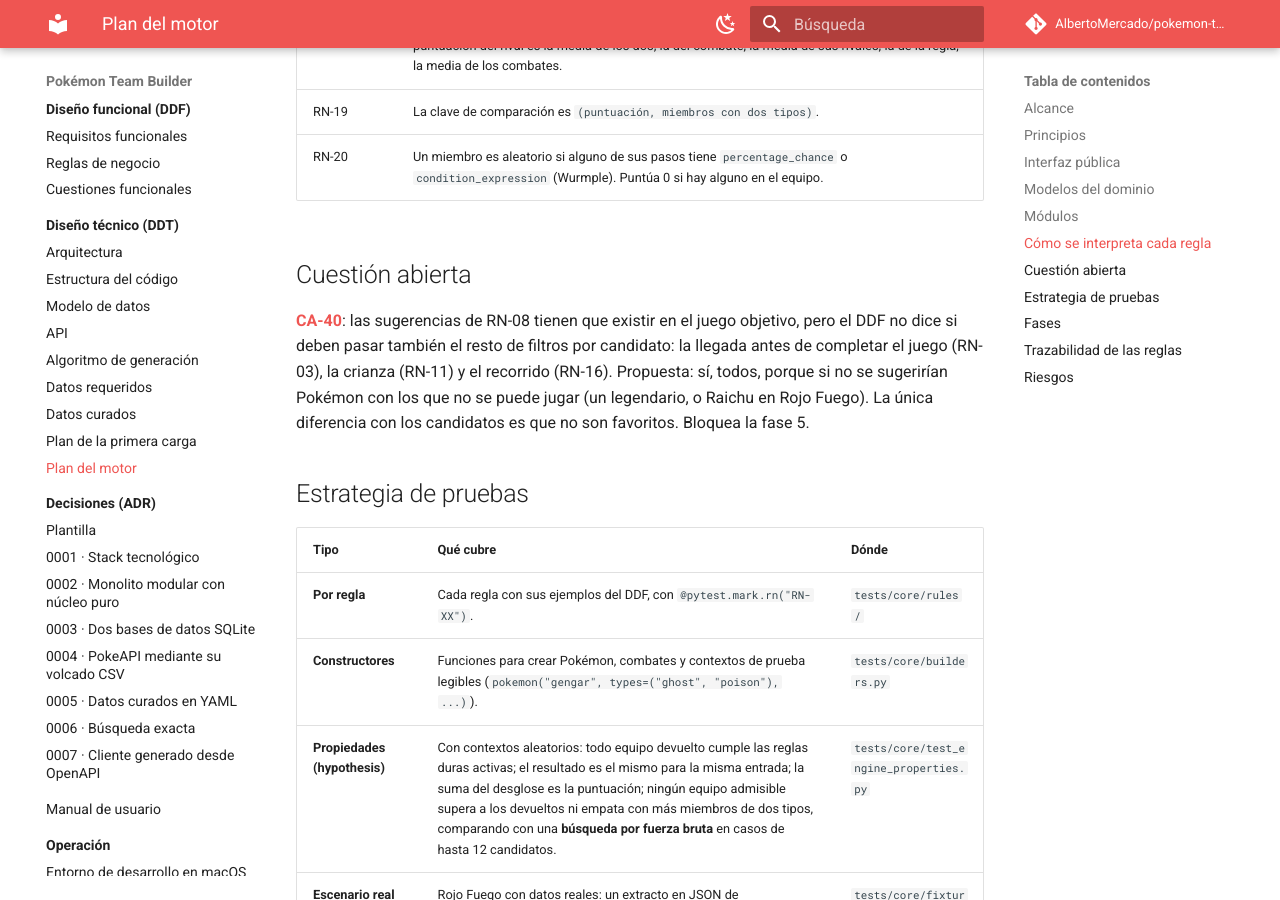
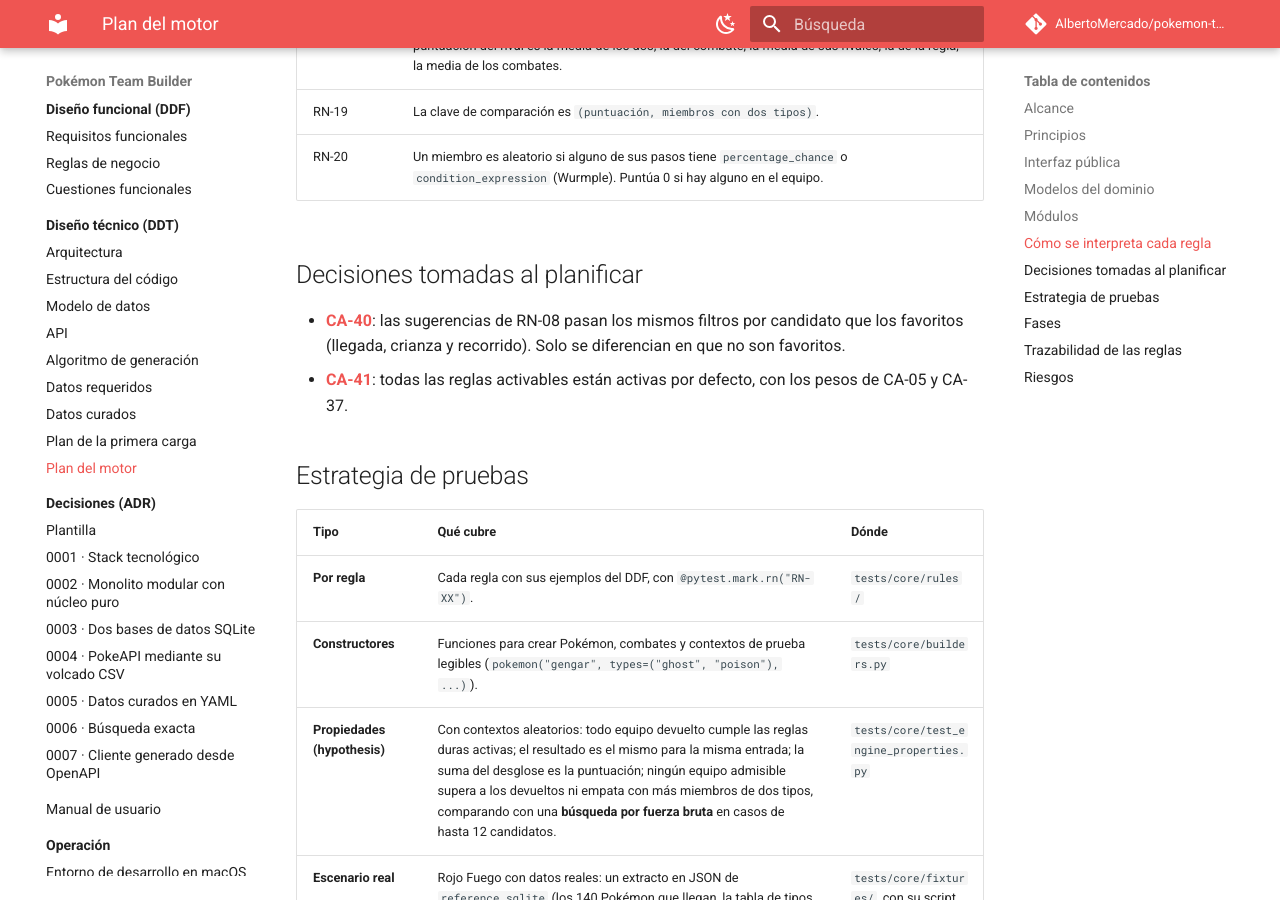
Before and after one commit to AlbertoMercado/pokemon-team-builder, an MkDocs documentation site: the page built from docs/02-ddt/plan-motor.md, in a window 1280 px wide and 900 px high, scrolled down 4786 px. Built offline with MkDocs 1.6.1 and Material for MkDocs 9.7.7, drawn with Linux system fonts in a browser that asks for light colours; comment, search, counter and statistics services are not loaded; some of the changed text lies outside the part shown.

Commit message:
docs(ddf): resolver CA-40 y CA-41 (sugerencias y reglas activas por defecto)
- CA-40: las sugerencias de RN-08 pasan los mismos filtros por candidato que
  los favoritos (llegada, crianza y recorrido).
- CA-41: todas las reglas activables están activas por defecto (RF-06,
  RF-07).
- Actualizados RN-08, RF-06, RF-07, DDF 0.7 y el plan del motor.

Co-Authored-By: Claude Opus 5.5 <noreply@anthropic.com>

```diff
--- a/docs/02-ddt/plan-motor.md
+++ b/docs/02-ddt/plan-motor.md
@@ -119,14 +119,13 @@ corrige primero en el DDF.
 | RN-19 | La clave de comparación es `(puntuación, miembros con dos tipos)`. |
 | RN-20 | Un miembro es aleatorio si alguno de sus pasos tiene `percentage_chance` o `condition_expression` (Wurmple). Puntúa 0 si hay alguno en el equipo. |
 
-## Cuestión abierta
+## Decisiones tomadas al planificar
 
-**[CA-40](../01-ddf/cuestiones-abiertas.md#abiertas)**: las sugerencias de RN-08 tienen que
-existir en el juego objetivo, pero el DDF no dice si deben pasar también el resto de filtros
-por candidato: la llegada antes de completar el juego (RN-03), la crianza (RN-11) y el
-recorrido (RN-16). Propuesta: sí, todos, porque si no se sugerirían Pokémon con los que no se
-puede jugar (un legendario, o Raichu en Rojo Fuego). La única diferencia con los candidatos es
-que no son favoritos. Bloquea la fase 5.
+- **[CA-40](../01-ddf/cuestiones-abiertas.md#resueltas)**: las sugerencias de RN-08 pasan los
+  mismos filtros por candidato que los favoritos (llegada, crianza y recorrido). Solo se
+  diferencian en que no son favoritos.
+- **[CA-41](../01-ddf/cuestiones-abiertas.md#resueltas)**: todas las reglas activables están
+  activas por defecto, con los pesos de CA-05 y CA-37.
 
 ## Estrategia de pruebas
 
@@ -159,7 +158,7 @@ flowchart LR
 | 2 | `feat/core-filtros` | `breeding.py`, `journey.py` y los filtros RN-03, RN-11 y RN-16 con su motivo de descarte. | Ejemplos de RN-03, RN-11 y RN-16 del DDF, incluidas las excepciones de Dragonite y Eevee. |
 | 3 | `feat/core-puntuacion` | `evolution.py`, las reglas blandas RN-06, RN-15, RN-17 y RN-20, la puntuación ponderada con desglose y la clave de RN-19. | Ejemplos de RN-15 (Gengar, Raichu, Milotic), RN-20 (Wurmple) y RN-17 (Brock); suma del desglose. |
 | 4 | `feat/core-busqueda` | Restricciones RN-07, RN-12 y RN-14, niveles de presencia de RN-13 y RN-14, grafo de incompatibilidades, búsqueda con retroceso y `generate` para equipos completos. | Ejemplos de RN-07, RN-12, RN-13 y RN-14; propiedades con hypothesis y fuerza bruta; escenario real de Rojo Fuego. |
-| 5 | `feat/core-sugerencias` | Equipo incompleto con huecos reservados por las reglas de presencia, sugerencias ordenadas (RN-08, RN-19) y agrupación de empates (CA-33). Necesita resolver CA-40. | Ejemplos de RN-08 (4 candidatos en Rojo Fuego, Dragonite que deja un equipo de 5) y de CA-33 (Lapras o Cloyster). |
+| 5 | `feat/core-sugerencias` | Equipo incompleto con huecos reservados por las reglas de presencia, sugerencias que pasan los filtros por candidato y ordenadas (RN-08, RN-19, CA-40) y agrupación de empates (CA-33). | Ejemplos de RN-08 (4 candidatos en Rojo Fuego, Dragonite que deja un equipo de 5) y de CA-33 (Lapras o Cloyster). |
 | 6 | `feat/core-revision` | `review.py`: datos inferidos o pendientes que intervienen (RN-18), sin los de favoritos ya descartados con datos automáticos. | Ejemplo de RN-18 (Raichu en Rojo Fuego). |
 
 Después del motor, el siguiente paso es `user.sqlite` y la API, que construyen el
```
Also changed, not shown: docs/01-ddf/cuestiones-abiertas.md (+2 -1 lines), docs/01-ddf/index.md (+1 -1 lines), docs/01-ddf/reglas-negocio.md (+4 -1 lines), docs/01-ddf/requisitos-funcionales.md (+4 -2 lines).
